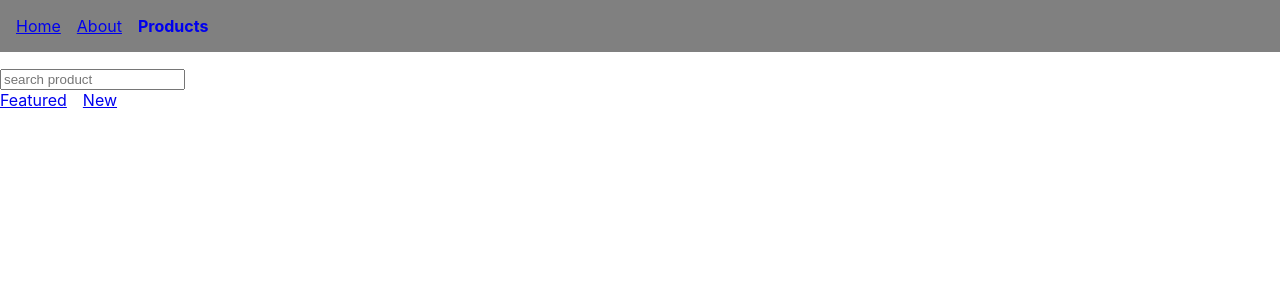
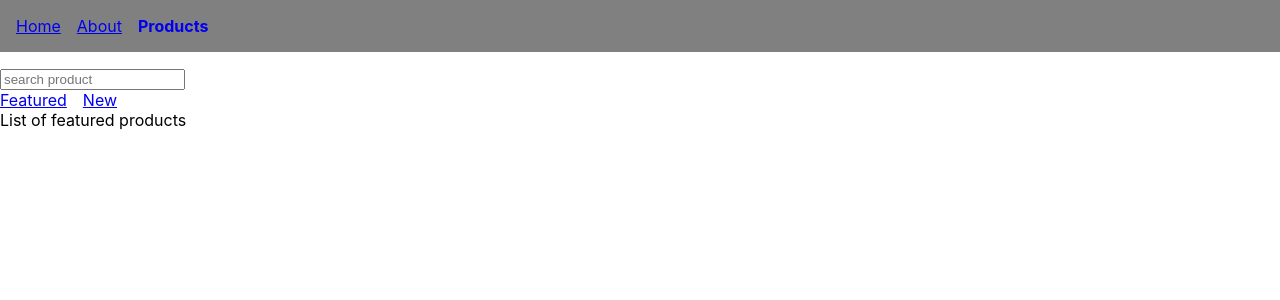
Before and after one commit to seaboyz/react-router, a React (Create React App) app: page /products in a window 1280 px wide. Shown: the top 300 px of the page. Built offline with nearby package versions, Linux system fonts and the light colour scheme.

Commit message:
Use index route to render default nested component

```diff
--- a/src/App.js
+++ b/src/App.js
@@ -17,6 +17,8 @@ function App() {
         <Route path="about" element={<About />} />
         <Route path="order" element={<Order />} />
         <Route path="products" element={<Products />} >
+          {/* use the index route to render the default nested route */}
+          <Route index element={<FeaturedProduct />} />
           <Route path="featured" element={<FeaturedProduct />} />
           <Route path="new" element={<NewProduct />} />
         </Route>
```
